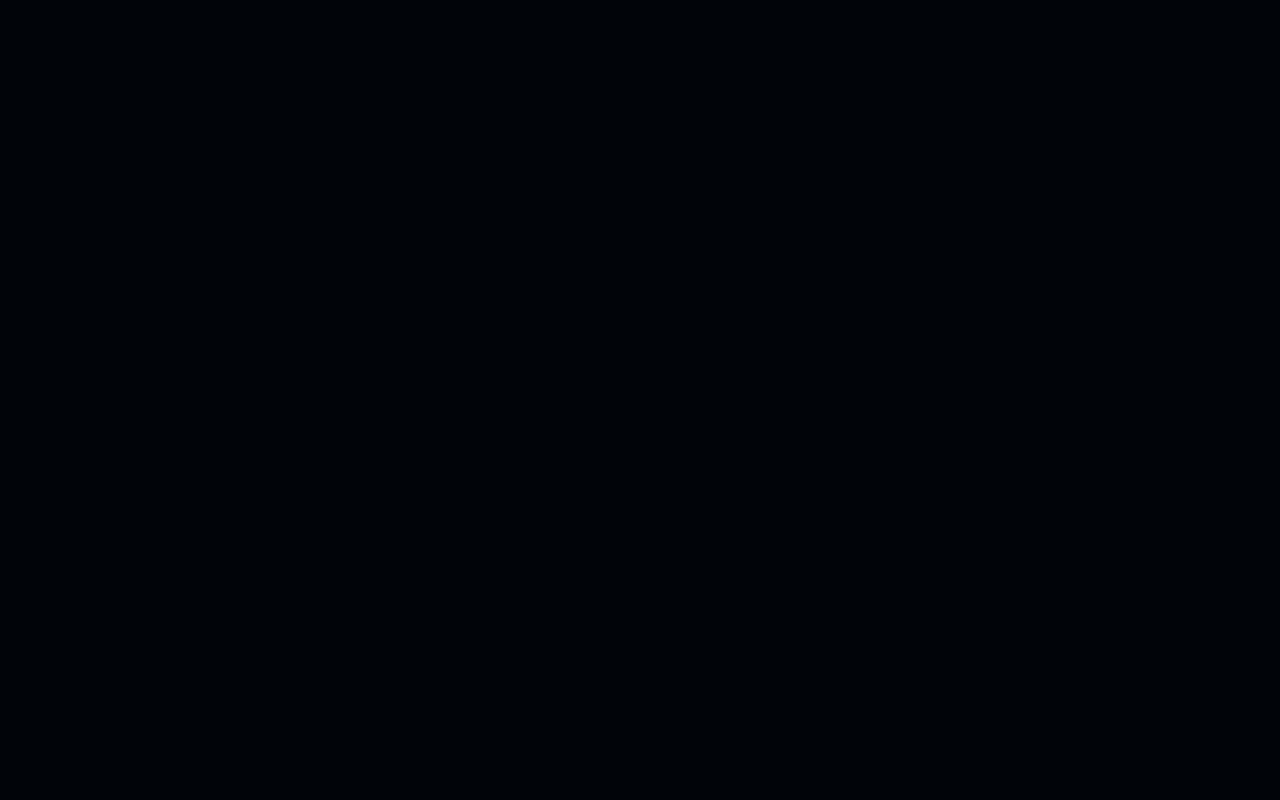
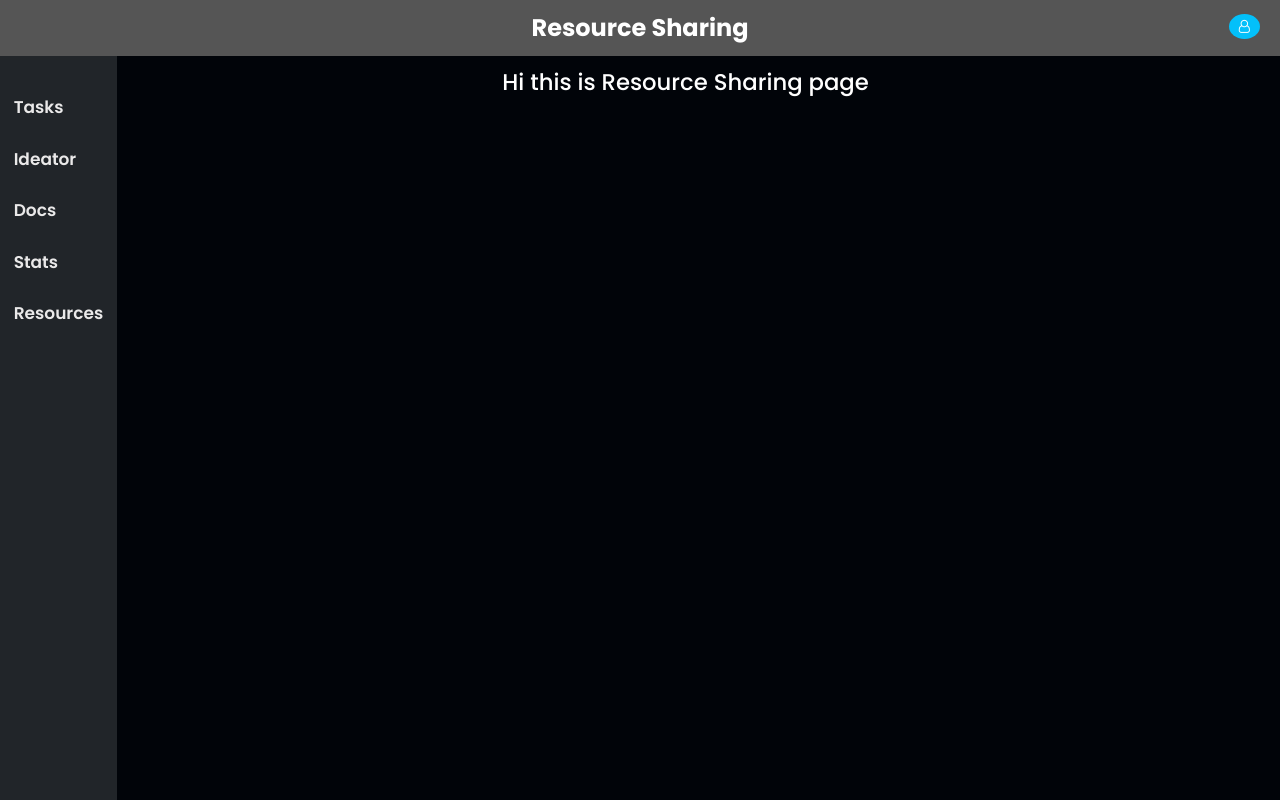
Before and after one commit to PurviSaini/DeView, a React (Vite) app in the folder frontend/: page /resources in a window 1280 px wide. Before the commit this address had no page. Built offline with nearby package versions, Linux system fonts and the light colour scheme.

Commit message:
Added Resources page

```diff
--- a/frontend/src/App.jsx
+++ b/frontend/src/App.jsx
@@ -4,6 +4,7 @@ import Register from './components/Register'
 import Team from './pages/Team'
 import Ideator from './pages/Ideator'
 import GitStats from './pages/gitStats'
+import Resources from './pages/Resources'
 import Sidebar from './components/Sidebar'
 import Task from './pages/Task'
 import './App.css'
@@ -26,6 +27,7 @@ function App() {
         <Route path='/ideator' element={<Ideator />} />
         <Route path='/documentation' element={<Documentation />} />
         <Route path='/git-stats' element={<GitStats />}/>
+        <Route path='/resources' element={<Resources />}/>
       </Routes>
     </>
   )
--- a/frontend/src/components/Sidebar.jsx
+++ b/frontend/src/components/Sidebar.jsx
@@ -8,7 +8,7 @@ export default function Sidebar(){
             <NavLink to="/ideator" className="text-decoration-none sidebar-link row">Ideator</NavLink>
             <NavLink to="/documentation" className="text-decoration-none sidebar-link row">Docs</NavLink>
             <NavLink to="/git-stats" className="text-decoration-none sidebar-link row">Stats</NavLink>
-            <a href='/' className="row">Resources</a>
+            <NavLink to="/resources" className="text-decoration-none sidebar-link row">Resources</NavLink>
         </div>
     )
 }
--- /dev/null
+++ b/frontend/src/pages/Resources.jsx
@@ -0,0 +1,20 @@
+import React, { useState } from 'react';
+import "bootstrap/dist/css/bootstrap.min.css";
+import axios from 'axios';
+import Navbar from '../components/Navbar';
+import Sidebar from '../components/Sidebar';
+import './Resources.css';
+
+const Resources = () => {
+    return (
+        <div>
+            <Navbar title="Resource Sharing"/>
+            <Sidebar />
+            <div className="task-container p-3">
+                <h3>Hi this is Resource Sharing page</h3>
+            </div>
+        </div>
+    );
+};
+
+export default Resources
```
Also changed, not shown: frontend/src/pages/Resources.css (added).
